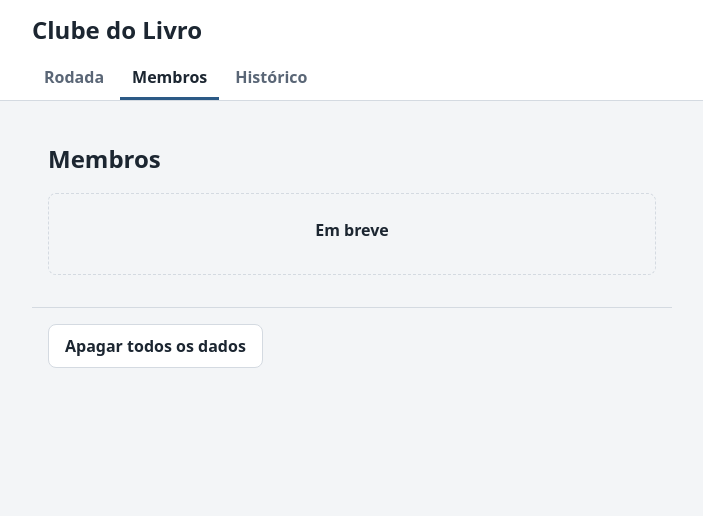
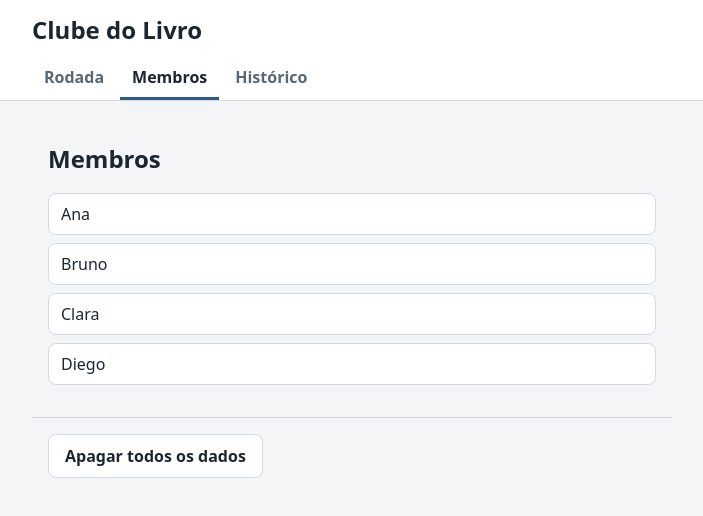
Before and after one commit to es2-clube-do-livro/clube-do-livro-es, a React (Vite) app: page /membros in a window 1280 px wide. Both pictures are taken after a click on the button "Carregar exemplo". Shown: the top 516 px of the page, without its empty margins (288-991 px from the left). Built offline with nearby package versions, Linux system fonts and the light colour scheme.

Commit message:
feat(membros): lista os membros do clube

```diff
--- /dev/null
+++ b/src/features/members/MembersPage.module.css
@@ -0,0 +1,26 @@
+.form {
+  display: grid;
+  grid-template-columns: 1fr auto;
+  align-items: end;
+  gap: var(--space-2);
+  margin-bottom: var(--space-5);
+}
+
+.list {
+  display: grid;
+  gap: var(--space-2);
+  margin: 0;
+  padding: 0;
+  list-style: none;
+}
+
+.member {
+  display: flex;
+  align-items: center;
+  justify-content: space-between;
+  gap: var(--space-3);
+  padding: var(--space-2) var(--space-3);
+  border: 1px solid var(--color-border);
+  border-radius: var(--radius);
+  background: var(--color-surface);
+}
--- a/src/features/members/MembersPage.tsx
+++ b/src/features/members/MembersPage.tsx
@@ -1,10 +1,24 @@
+import { useClub } from '../../app/club-context';
 import { EmptyState } from '../../ui/EmptyState';
+import styles from './MembersPage.module.css';
 
 export function MembersPage() {
+  const { state } = useClub();
+
   return (
     <section>
       <h2>Membros</h2>
-      <EmptyState title="Em breve" />
+      {state.members.length === 0 ? (
+        <EmptyState title="Nenhum membro ainda">Adicione quem participa do clube.</EmptyState>
+      ) : (
+        <ul className={styles.list}>
+          {state.members.map((member) => (
+            <li key={member.id} className={styles.member}>
+              <span>{member.name}</span>
+            </li>
+          ))}
+        </ul>
+      )}
     </section>
   );
 }
```
Also changed, not shown: 1 other file (tests, documents, lock files or other folders).
